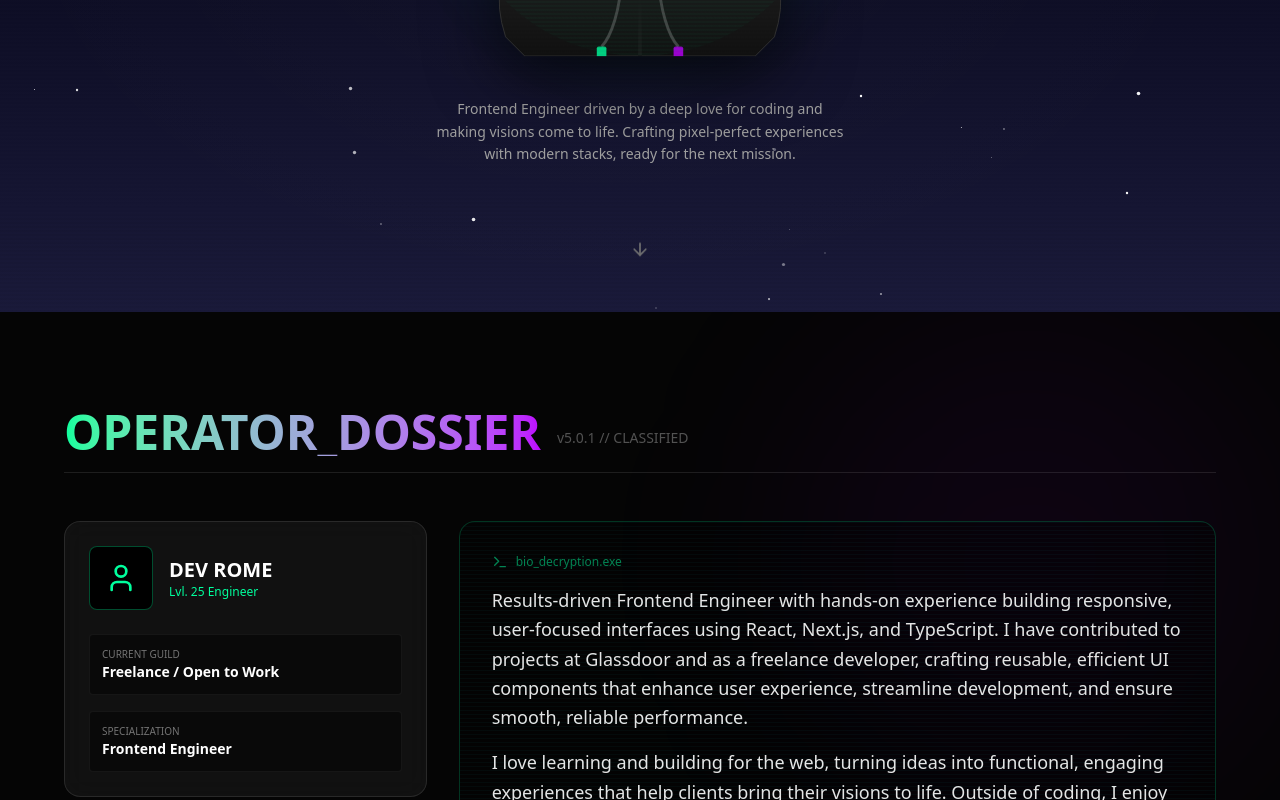
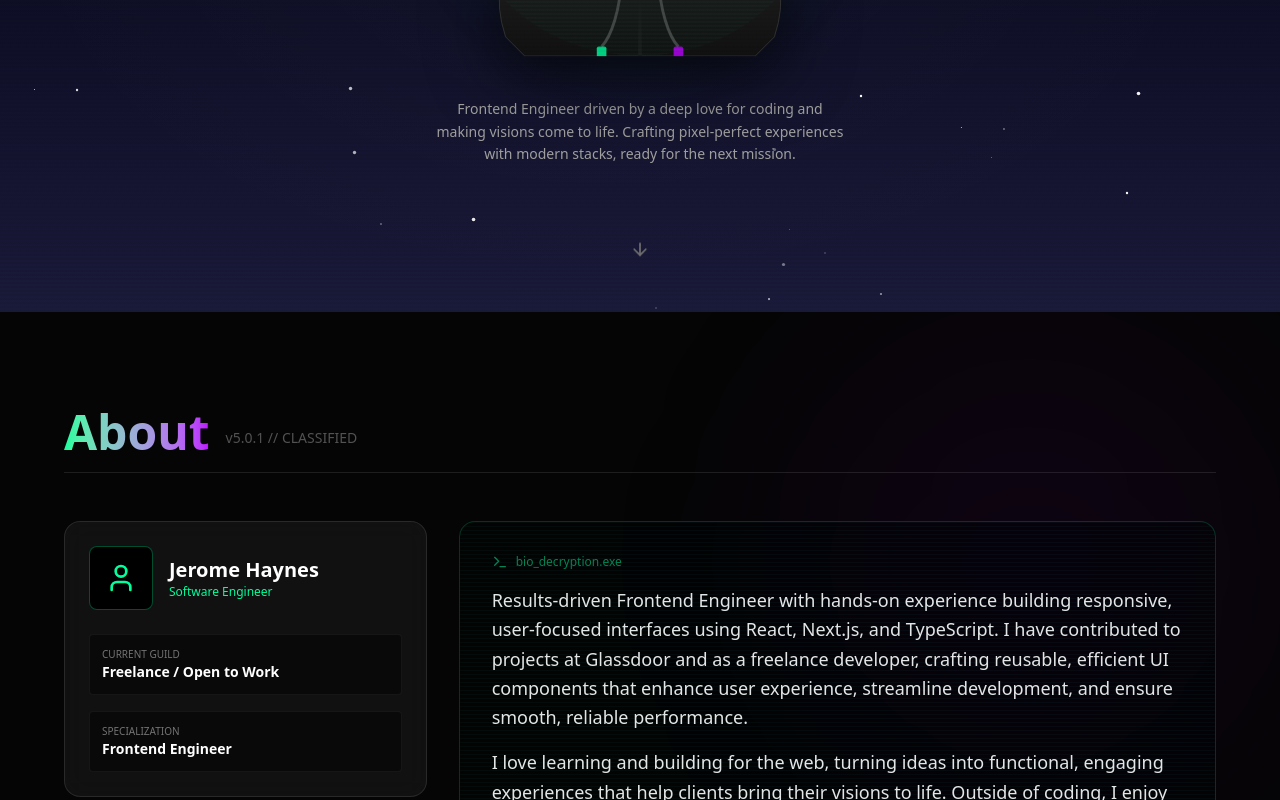
Before and after one commit to dev-rome/v5, a Next.js app: page / in a window 1280 px wide. Shown: the part 488-1288 px from the top of the page. Built offline with nearby package versions, Linux system fonts and the light colour scheme.

Commit message:
chore: update about

```diff
--- a/app/layout.tsx
+++ b/app/layout.tsx
@@ -13,7 +13,7 @@ const jetbrainsMono = JetBrains_Mono({
 });
 
 export const metadata: Metadata = {
-  title: "Dev Rome | Frontend Engineer",
+  title: "Jerome Haynes | Frontend Engineer",
   description: "Frontend Developer Portfolio. Creating impactful user experiences.",
 };
 
--- a/components/about/ProfileCard.tsx
+++ b/components/about/ProfileCard.tsx
@@ -18,8 +18,8 @@ export function ProfileCard() {
                     <User className="w-8 h-8" />
                 </div>
                 <div>
-                    <h3 className="text-xl font-bold text-white">DEV ROME</h3>
-                    <p className="text-xs font-mono text-primary">Lvl. 25 Engineer</p>
+                    <h3 className="text-xl font-bold text-white">Jerome Haynes</h3>
+                    <p className="text-xs font-mono text-primary">Software Engineer</p>
                 </div>
             </div>
 
--- a/sections/About.tsx
+++ b/sections/About.tsx
@@ -24,7 +24,7 @@ export function About() {
           className="mb-12 flex items-end gap-4 border-b border-white/10 pb-4"
         >
           <h2 className="text-4xl md:text-5xl font-bold font-mono text-transparent bg-clip-text bg-gradient-to-r from-primary to-secondary">
-            OPERATOR_DOSSIER
+            About
           </h2>
           <span className="text-neutral-600 font-mono text-sm mb-2">v5.0.1 // CLASSIFIED</span>
         </motion.div>
```
